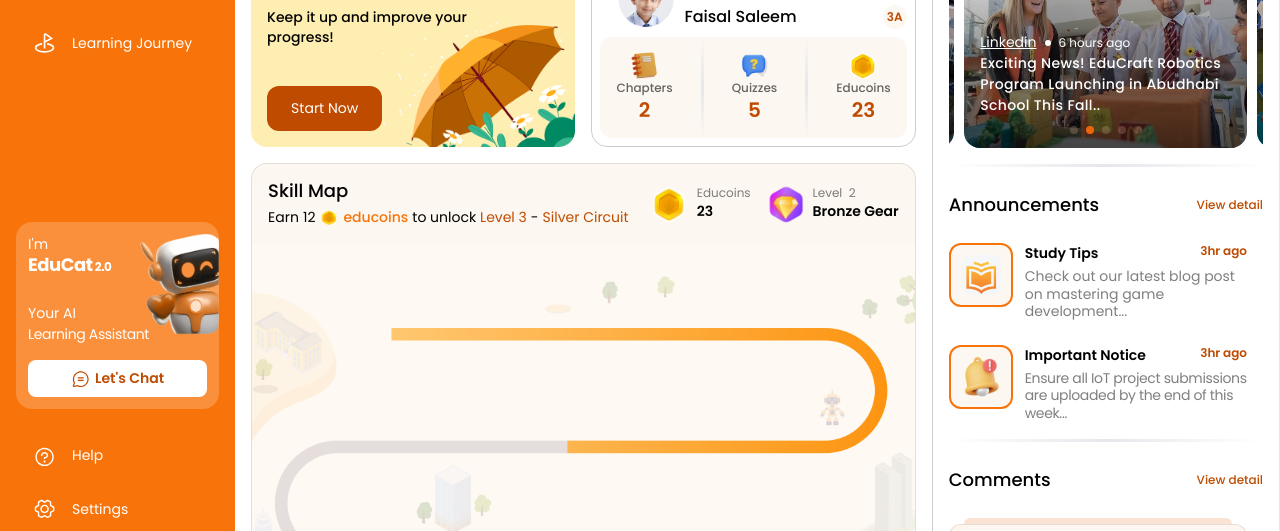
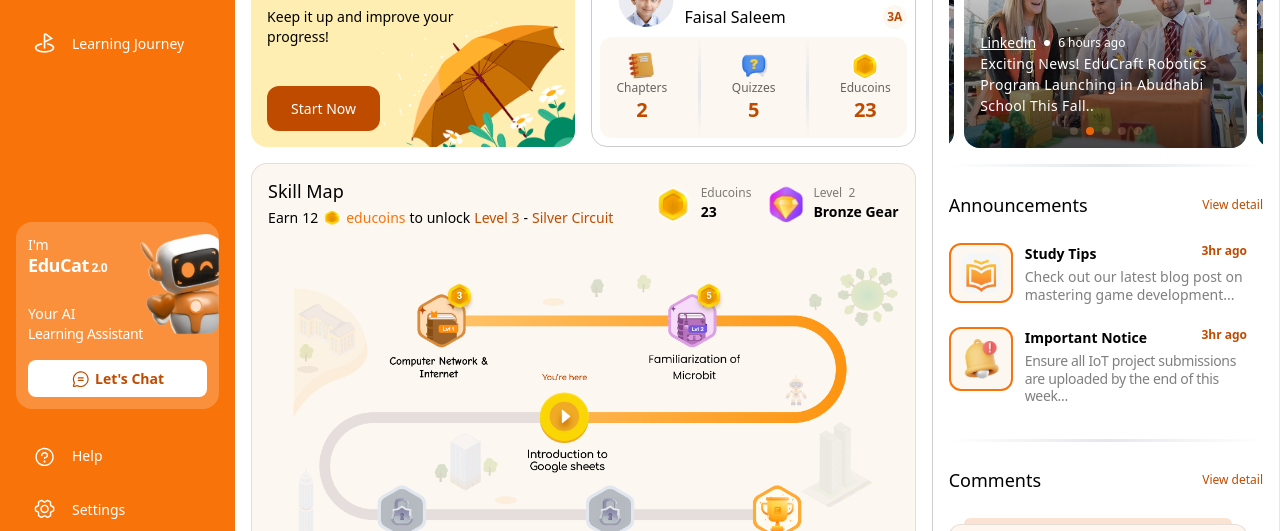
Before and after one commit to mharisgh/educraft-teacher, a website: page index.html in a window 1280 px wide. Shown: the part 193-724 px from the top of the page. Drawn offline with nearby package versions, Linux system fonts and the light colour scheme.

Commit message:
skill map - image dummy placeholder

```diff
--- a/index.html
+++ b/index.html
@@ -6,7 +6,7 @@
   <meta name="viewport" content="width=device-width, initial-scale=1.0">
   <title>Educraft</title>
 
-  <!-- <script src="https://cdn.tailwindcss.com"></script> -->
+  <script src="https://cdn.tailwindcss.com"></script>
   <!-- Link Swiper's CSS -->
   <link rel="stylesheet" href="https://cdn.jsdelivr.net/npm/swiper@11/swiper-bundle.min.css" />
   <link href="output.css" rel="stylesheet">
@@ -375,14 +375,10 @@
 
           </div>
 
-          <div class="min-h-[500px] relative rounded-br-2xl rounded-bl-2xl overflow-hidden">
-
-
-
-
+          <div class="min-h-[550px] w-full  relative rounded-br-2xl rounded-bl-2xl ">
 
             <!-- skill map background -->
-            <img class="w-full h-full object-cover" src="assets/img/skillmap/skillmap-bg.png" alt="skillmap">
+            <img class="w-full h-full object-cover" src="assets/img/skillmap/skillmap-full.png" alt="skillmap">
           </div>
 
         </div>
```
Also changed, not shown: assets/img/skillmap/skillmap-full.png (renamed from assets/img/skillmap-full.png).
